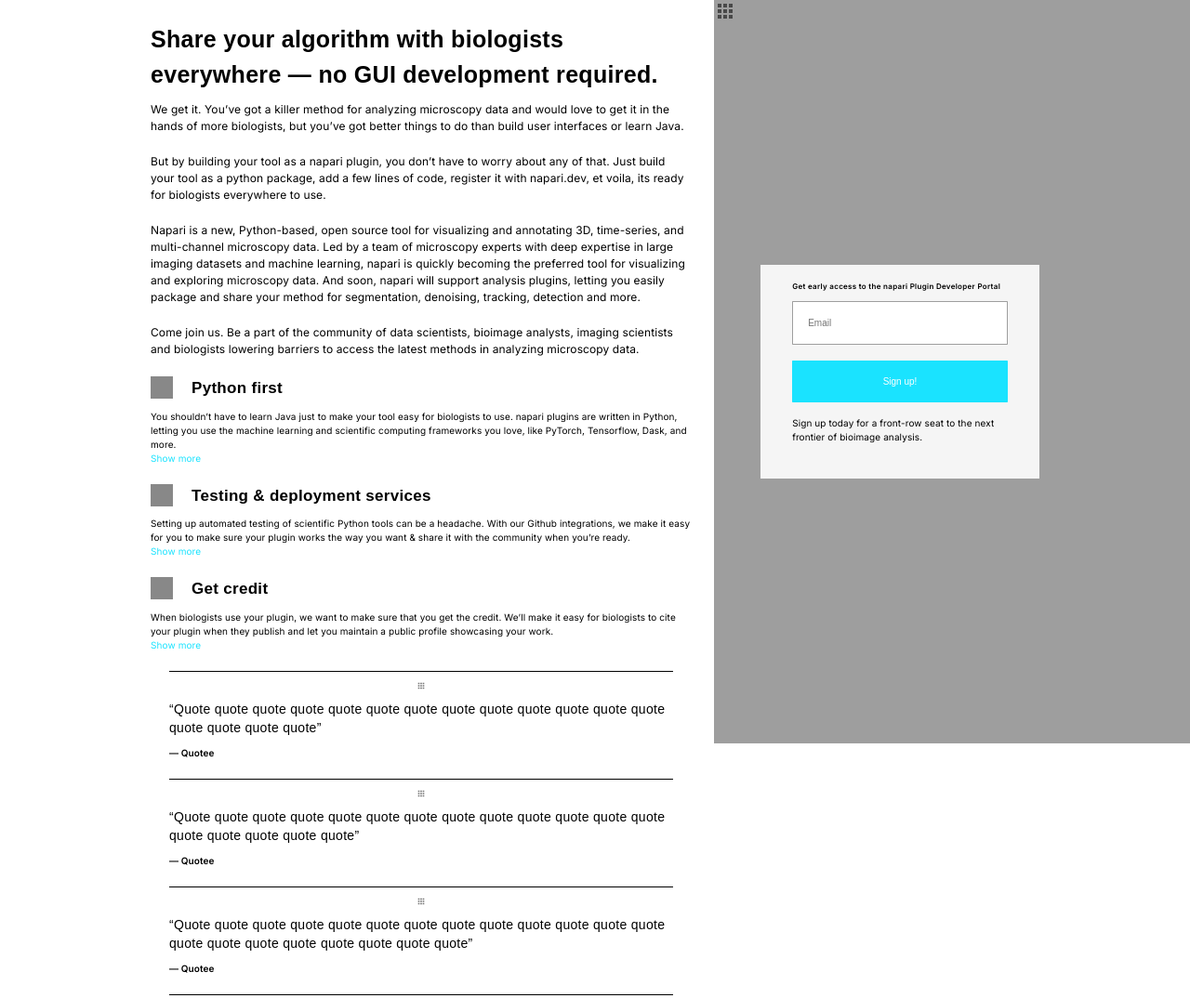
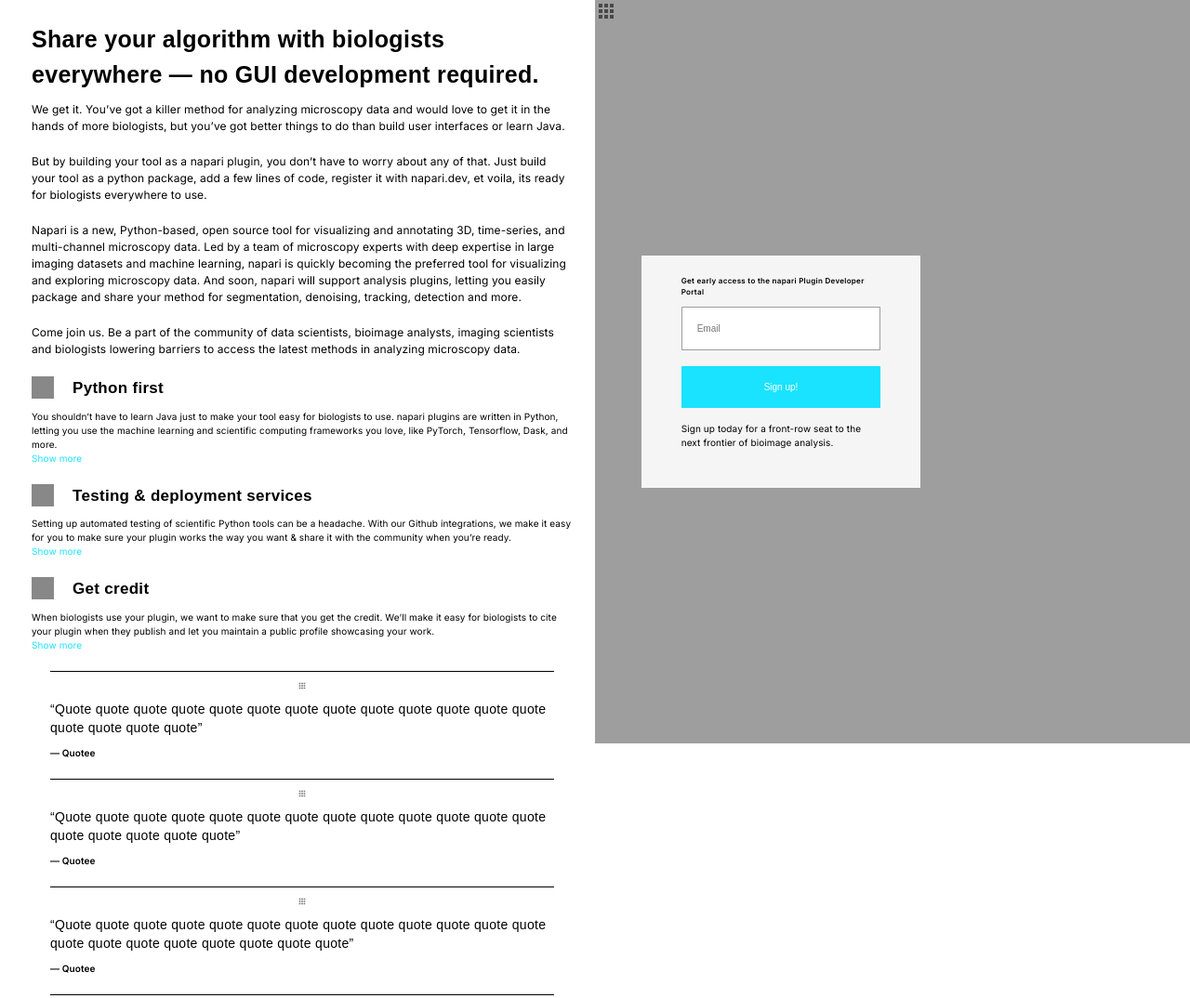
Before and after one commit to chanzuckerberg/napari.dev, a plain HTML site: page index.html in a window 1280 px wide. Shown: the top 1074 px of the page at 93% size. Drawn offline with Linux system fonts and the light colour scheme; a web font is replaced by a local one.

Commit message:
make footer push content up in wide mode

```diff
--- a/index.html
+++ b/index.html
@@ -14,6 +14,7 @@
 </head>
 
 <body>
+  <div class="container">
   <div class="content-container">
     <main>
       <div class="header">
@@ -116,6 +117,7 @@
       <p class="signup-hero__sinker">Sign up today for a front-row seat to the next frontier of bioimage analysis.</p>
     </div>
   </div>
+  </div>
   <footer>
     <ul>
       <li><a href="" target="_blank">About</a></li>
--- a/res/index.scss
+++ b/res/index.scss
@@ -248,9 +248,13 @@
 }
 
 @media all and (min-width: 750px) {
+    .container {
+        display: flex;
+        flex-direction: row;
+    }
+
     .content-container {
         --content-percentage: .6;
-        width: calc(var(--content-percentage) * 100%);
         float: left;
 
         main {
@@ -259,17 +263,12 @@
         }
     }
 
-    footer {
-        float: inline-end;
-    }
-
     .signup-container {
         --content-percentage: .4;
-        width: calc(var(--content-percentage) * 100%);
-        height: 100%;
-        position: fixed;
+        height: 100vh;
+        position: sticky;
+        top: 0;
         bottom: auto;
-        right:0;
         background: $color-gray-medium url(apps.svg) no-repeat 0 0; //replace bg image
         display:flex;
         align-items:center;
```
Also changed, not shown: res/index.css, 1 other file.
